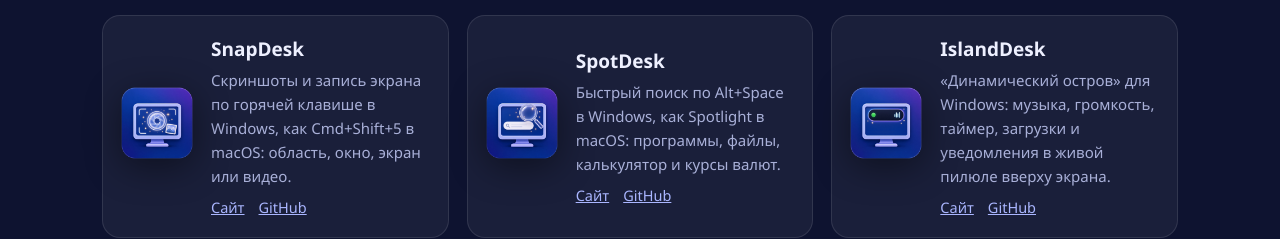
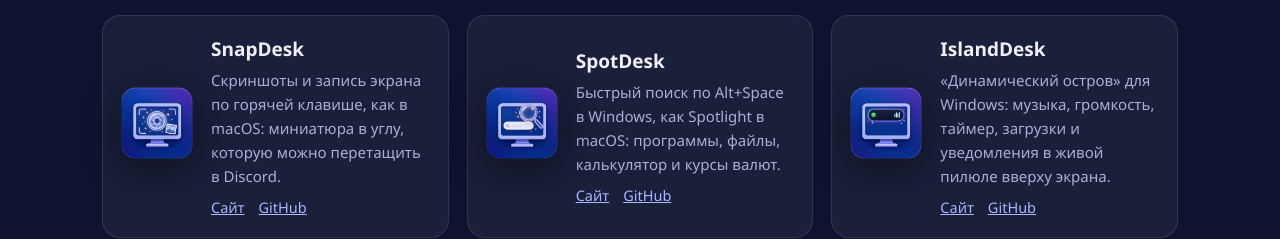
Before and after one commit to NikoliniOFF/DockDesk, a plain HTML site: page docs/index.html in a window 1280 px wide. Shown: the part 5276-5515 px from the top of the page. Drawn offline with Linux system fonts and the light colour scheme; no server answers.

Commit message:
Другие программы: новое описание SnapDesk

```diff
--- a/docs/index.html
+++ b/docs/index.html
@@ -170,7 +170,7 @@ footer{padding:36px 0 50px;color:var(--sub);font-size:14.5px;text-align:center;b
       </div>
       <div class="app">
         <a href="https://nikolinioff.github.io/SnapDesk/"><img src="assets/apps/snapdesk.png" alt="SnapDesk" width="72" height="72" loading="lazy"></a>
-        <div><h3>SnapDesk</h3><p>Скриншоты и запись экрана по горячей клавише в Windows, как Cmd+Shift+5 в macOS: область, окно, экран или видео.</p>
+        <div><h3>SnapDesk</h3><p>Скриншоты и запись экрана по горячей клавише, как в macOS: миниатюра в углу, которую можно перетащить в Discord.</p>
           <div class="links"><a href="https://nikolinioff.github.io/SnapDesk/">Сайт</a><a href="https://github.com/NikoliniOFF/SnapDesk">GitHub</a></div></div>
       </div>
       <div class="app">
```
Also changed, not shown: 1 other file.
